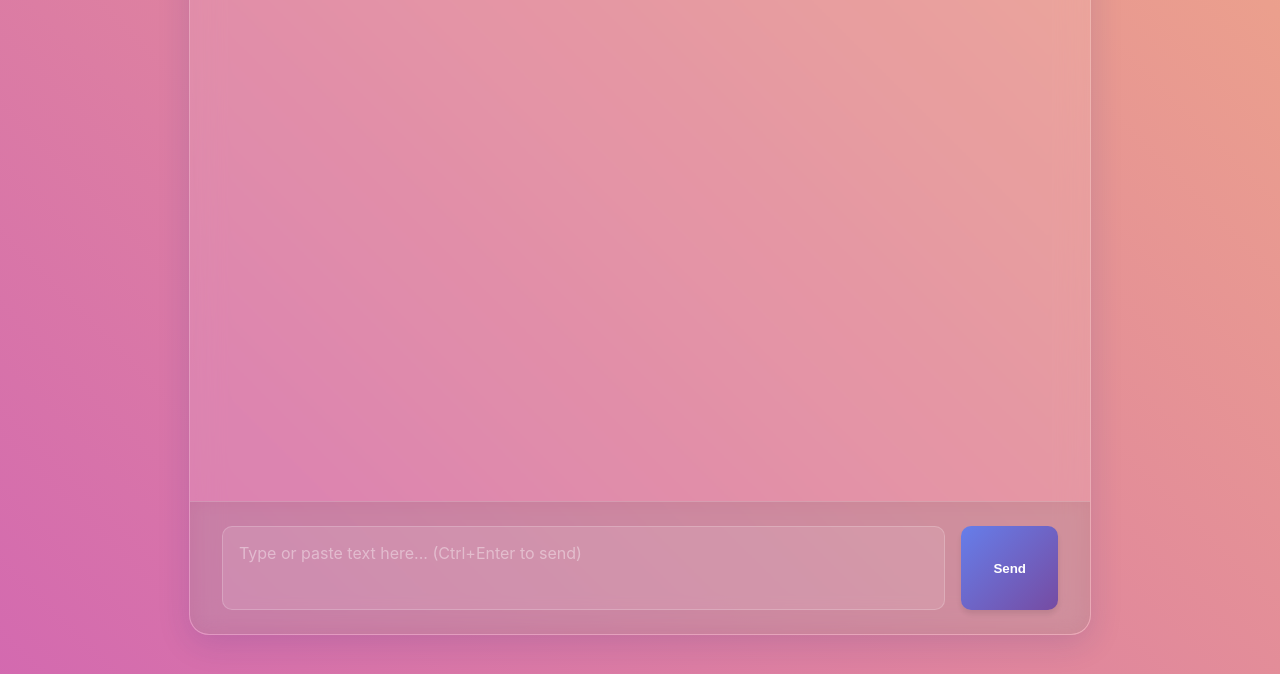
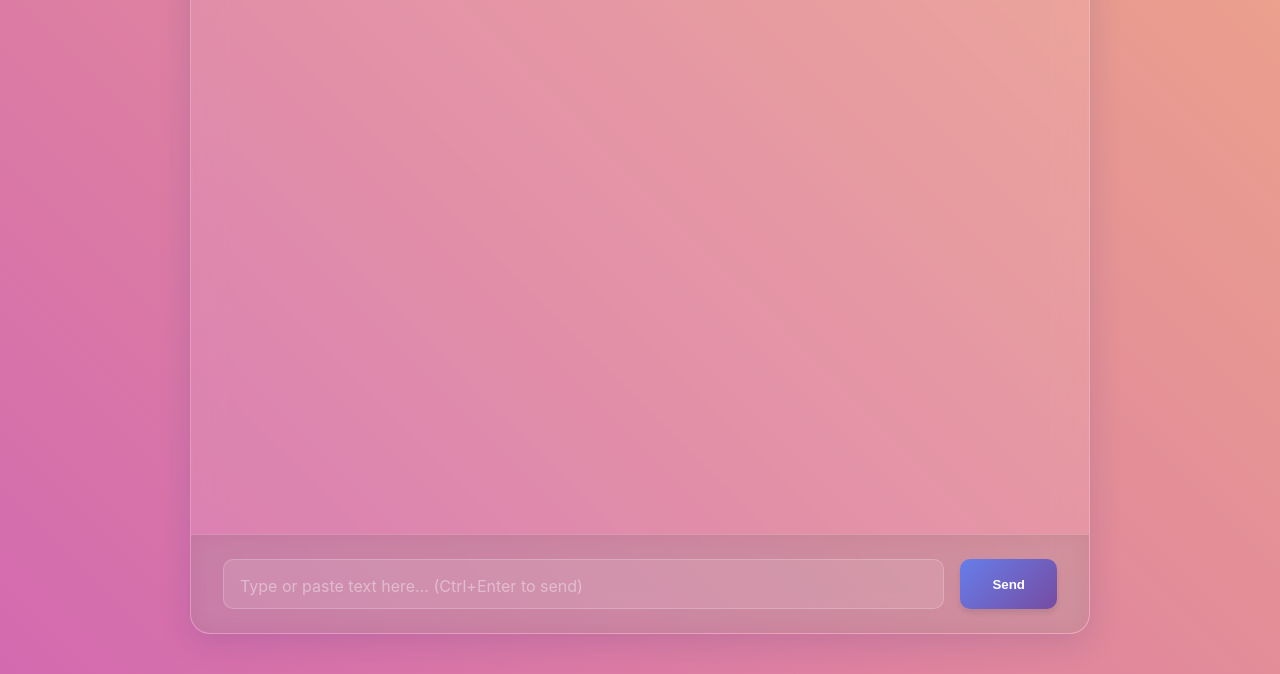
Before and after one commit to homays/local-sync-board, a website: page public/index.html in a window 1280 px wide. Shown: the part 126-800 px from the top of the page. Drawn offline with nearby package versions, Linux system fonts and the light colour scheme; no server answers.

Commit message:
sytle: 格式修改

```diff
--- a/public/index.html
+++ b/public/index.html
@@ -5,6 +5,13 @@
     <meta name="viewport" content="width=device-width, initial-scale=1.0">
     <title>Local Sync Board</title>
     <style>
+        /* CSS Reset & Normalization */
+        * {
+            box-sizing: border-box;
+            margin: 0;
+            padding: 0;
+        }
+
         :root {
             --glass-bg: rgba(255, 255, 255, 0.1);
             --glass-border: rgba(255, 255, 255, 0.2);
```
